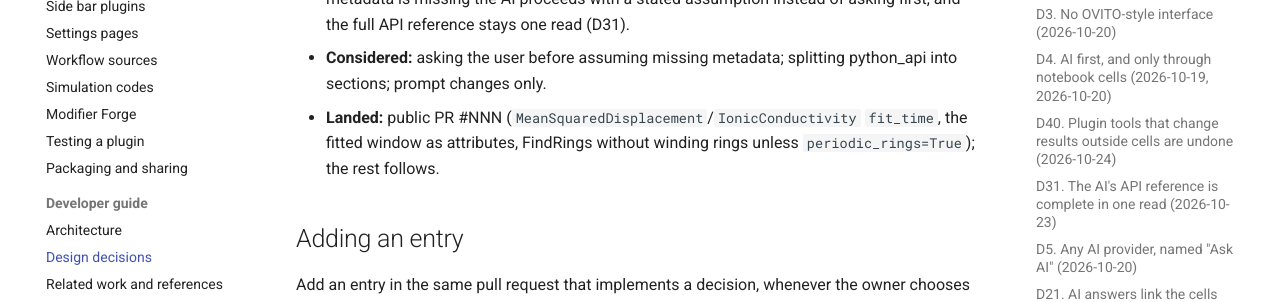
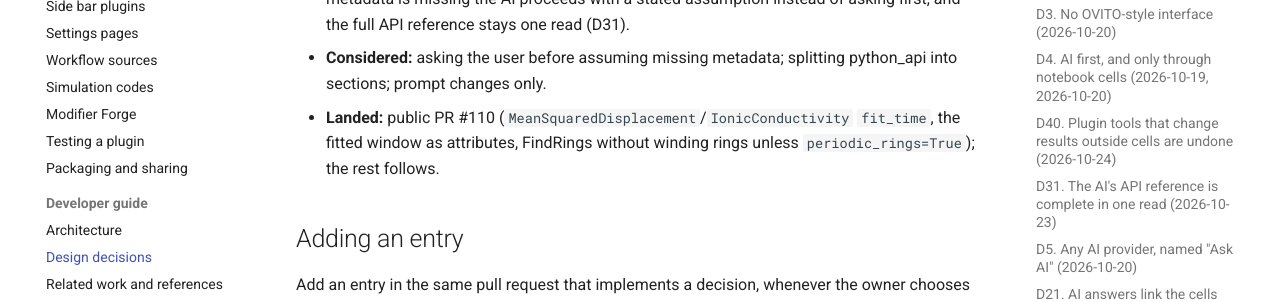
Before and after one commit to frssp/ewald, an MkDocs documentation site: the page built from docs/developer/decisions.md, in a window 1280 px wide and 900 px high, scrolled down 31159 px. Shown: the part 211-513 px from the top of the window. Built offline with MkDocs 1.6.1 and Material for MkDocs 9.7.7, drawn with Linux system fonts in a browser that asks for light colours; comment, search, counter and statistics services are not loaded.

Commit message:
D84: PR number
Co-Authored-By: Claude Opus 5.5 <noreply@anthropic.com>

```diff
--- a/docs/developer/decisions.md
+++ b/docs/developer/decisions.md
@@ -1105,7 +1105,7 @@ Pull request numbers up to #242 refer to the pre-publication repository, which i
   full API reference stays one read (D31).
 - **Considered:** asking the user before assuming missing metadata; splitting python_api into
   sections; prompt changes only.
-- **Landed:** public PR #NNN (`MeanSquaredDisplacement`/`IonicConductivity` `fit_time`, the fitted
+- **Landed:** public PR #110 (`MeanSquaredDisplacement`/`IonicConductivity` `fit_time`, the fitted
   window as attributes, FindRings without winding rings unless `periodic_rings=True`); the rest follows.
 
 ## Adding an entry
```
